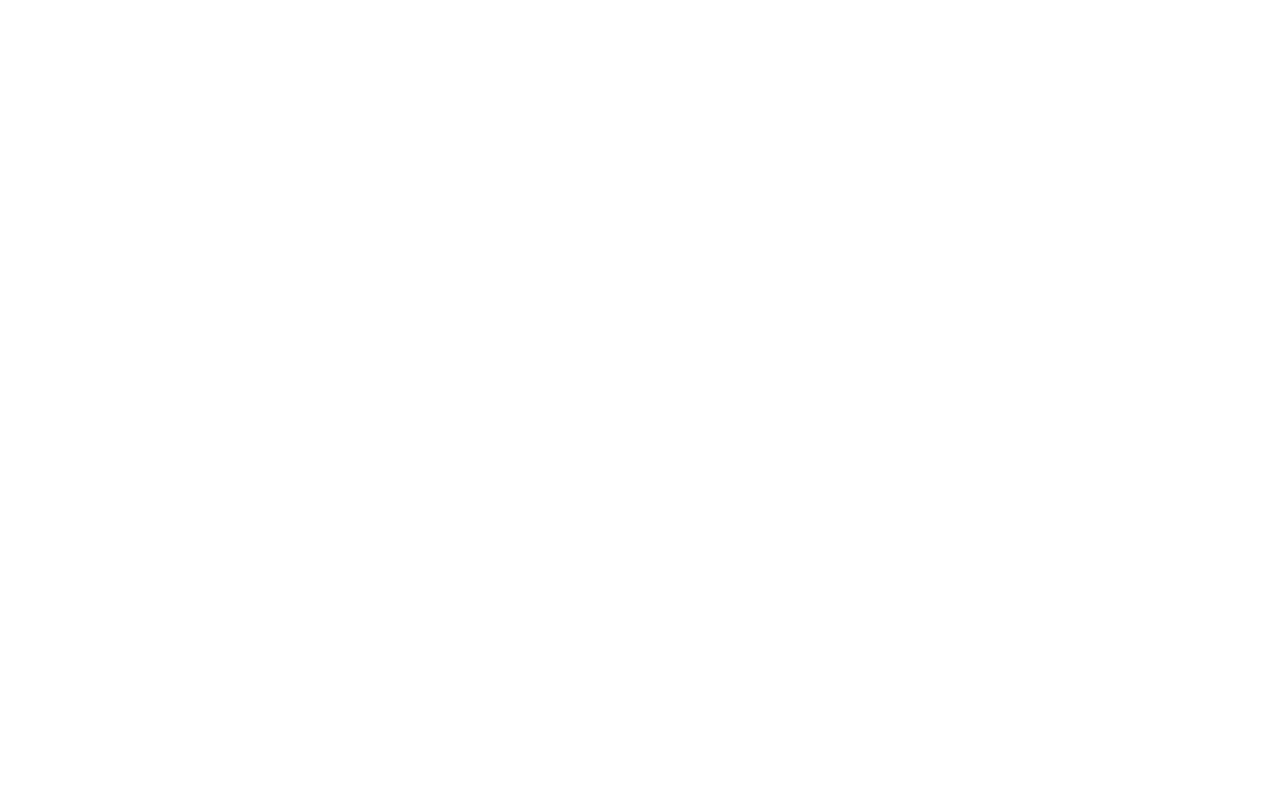
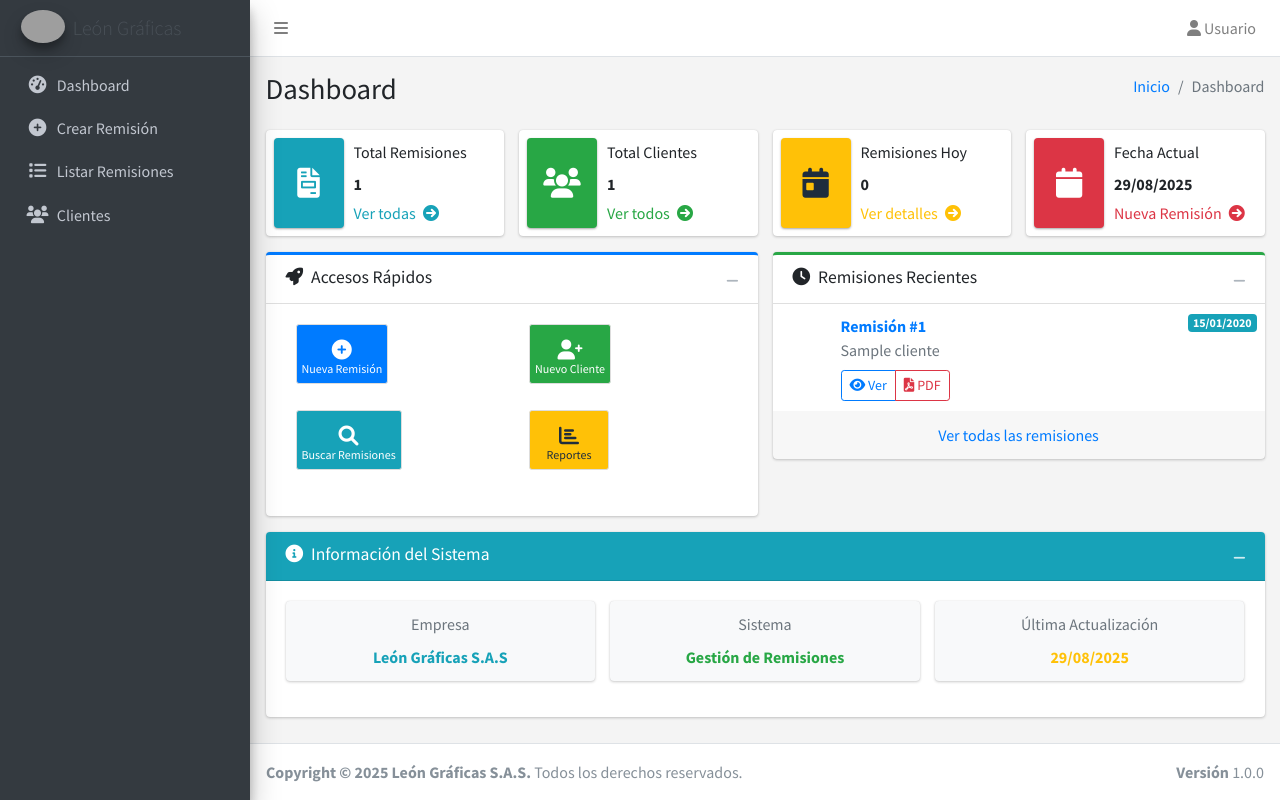
Before and after one commit to sofiaenciso20/remisiones_leon, a PHP site: page /dashboard.php in a window 1280 px wide. Before the commit the page is empty. Run offline with PHP 8.4, Linux system fonts and the light colour scheme; tables that the repository leaves empty hold one stand-in row (values such as "Sample post"); some libraries are stand-ins or nearby versions; grey boxes are pictures that could not be loaded.

Commit message:
segundo commit dashboard

```diff
--- a/dashboard.php
+++ b/dashboard.php
@@ -0,0 +1,273 @@
+<?php
+require_once __DIR__ . '/config/database.php';
+require_once __DIR__ . '/models/Cliente.php';
+require_once __DIR__ . '/models/Remision.php';
+
+// Crear conexión a la base de datos
+$database = new Database();
+$db = $database->getConnection();
+
+// Crear instancias de los modelos
+$cliente = new Cliente($db);
+$remision = new Remision($db);
+
+// Obtener estadísticas
+$totalClientes = $cliente->contarTotal();
+$totalRemisiones = $remision->contarTotal();
+
+try {
+    $remisionesHoy = method_exists($remision, 'contarPorFecha')
+        ? $remision->contarPorFecha(date('Y-m-d'))
+        : 0;
+} catch (Error $e) {
+    $remisionesHoy = 0;
+}
+
+$remisionesRecientes = $remision->obtenerRecientes(5);
+
+include __DIR__ . '/views/layout/header.php';
+?>
+
+<!-- Content Header -->
+<section class="content-header">
+    <div class="container-fluid">
+        <div class="row mb-2">
+            <div class="col-sm-6">
+                <h1>Dashboard</h1>
+            </div>
+            <div class="col-sm-6">
+                <ol class="breadcrumb float-sm-right">
+                    <li class="breadcrumb-item"><a href="index.php">Inicio</a></li>
+                    <li class="breadcrumb-item active">Dashboard</li>
+                </ol>
+            </div>
+        </div>
+    </div>
+</section>
+
+<!-- Main content -->
+<section class="content">
+    <div class="container-fluid">
+        <!-- Small boxes (Stat boxes) -->
+        <div class="row">
+            <div class="col-12 col-sm-6 col-md-3">
+                <div class="info-box">
+                    <span class="info-box-icon bg-info elevation-1">
+                        <i class="fas fa-file-invoice"></i>
+                    </span>
+                    <div class="info-box-content">
+                        <span class="info-box-text">Total Remisiones</span>
+                        <span class="info-box-number"><?php echo $totalRemisiones; ?></span>
+                        <div class="info-box-footer">
+                            <a href="listar_remisiones.php" class="text-info">Ver todas <i class="fas fa-arrow-circle-right ml-1"></i></a>
+                        </div>
+                    </div>
+                </div>
+            </div>
+            <div class="col-12 col-sm-6 col-md-3">
+                <div class="info-box">
+                    <span class="info-box-icon bg-success elevation-1">
+                        <i class="fas fa-users"></i>
+                    </span>
+                    <div class="info-box-content">
+                        <span class="info-box-text">Total Clientes</span>
+                        <span class="info-box-number"><?php echo $totalClientes; ?></span>
+                        <div class="info-box-footer">
+                            <a href="clientes.php" class="text-success">Ver todos <i class="fas fa-arrow-circle-right ml-1"></i></a>
+                        </div>
+                    </div>
+                </div>
+            </div>
+            <div class="col-12 col-sm-6 col-md-3">
+                <div class="info-box">
+                    <span class="info-box-icon bg-warning elevation-1">
+                        <i class="fas fa-calendar-day"></i>
+                    </span>
+                    <div class="info-box-content">
+                        <span class="info-box-text">Remisiones Hoy</span>
+                        <span class="info-box-number"><?php echo $remisionesHoy; ?></span>
+                        <div class="info-box-footer">
+                            <a href="listar_remisiones.php?fecha=<?php echo date('Y-m-d'); ?>" class="text-warning">Ver detalles <i class="fas fa-arrow-circle-right ml-1"></i></a>
+                        </div>
+                    </div>
+                </div>
+            </div>
+            <div class="col-12 col-sm-6 col-md-3">
+                <div class="info-box">
+                    <span class="info-box-icon bg-danger elevation-1">
+                        <i class="fas fa-calendar"></i>
+                    </span>
+                    <div class="info-box-content">
+                        <span class="info-box-text">Fecha Actual</span>
+                        <span class="info-box-number"><?php echo date('d/m/Y'); ?></span>
+                        <div class="info-box-footer">
+                            <a href="index.php" class="text-danger">Nueva Remisión <i class="fas fa-arrow-circle-right ml-1"></i></a>
+                        </div>
+                    </div>
+                </div>
+            </div>
+        </div>
+
+        <div class="row">
+            <div class="col-md-6">
+                <div class="card card-primary card-outline">
+                    <div class="card-header">
+                        <h3 class="card-title">
+                            <i class="fas fa-rocket mr-2"></i>Accesos Rápidos
+                        </h3>
+                        <div class="card-tools">
+                            <button type="button" class="btn btn-tool" data-card-widget="collapse">
+                                <i class="fas fa-minus"></i>
+                            </button>
+                        </div>
+                    </div>
+                    <div class="card-body">
+                        <div class="row">
+                            <div class="col-6 col-md-6 mb-3">
+                                <a href="index.php" class="btn btn-app bg-primary">
+                                    <i class="fas fa-plus-circle fa-2x"></i>
+                                    Nueva Remisión
+                                </a>
+                            </div>
+                            <div class="col-6 col-md-6 mb-3">
+                                <a href="clientes.php" class="btn btn-app bg-success">
+                                    <i class="fas fa-user-plus fa-2x"></i>
+                                    Nuevo Cliente
+                                </a>
+                            </div>
+                            <div class="col-6 col-md-6 mb-3">
+                                <a href="listar_remisiones.php" class="btn btn-app bg-info">
+                                    <i class="fas fa-search fa-2x"></i>
+                                    Buscar Remisiones
+                                </a>
+                            </div>
+                            <div class="col-6 col-md-6 mb-3">
+                                <button type="button" class="btn btn-app bg-warning" onclick="generarReporte()">
+                                    <i class="fas fa-chart-bar fa-2x"></i>
+                                    Reportes
+                                </button>
+                            </div>
+                        </div>
+                    </div>
+                </div>
+            </div>
+
+            <div class="col-md-6">
+                <div class="card card-success card-outline">
+                    <div class="card-header">
+                        <h3 class="card-title">
+                            <i class="fas fa-clock mr-2"></i>Remisiones Recientes
+                        </h3>
+                        <div class="card-tools">
+                            <button type="button" class="btn btn-tool" data-card-widget="collapse">
+                                <i class="fas fa-minus"></i>
+                            </button>
+                        </div>
+                    </div>
+                    <div class="card-body p-0">
+                        <?php if (count($remisionesRecientes) > 0): ?>
+                            <ul class="products-list product-list-in-card pl-2 pr-2">
+                                <?php foreach ($remisionesRecientes as $remision): ?>
+                                    <li class="item">
+                                        <div class="product-info">
+                                            <a href="javascript:void(0)" class="product-title">
+                                                Remisión #<?php echo $remision['numero_remision']; ?>
+                                                <span class="badge badge-info float-right"><?php echo date('d/m/Y', strtotime($remision['fecha_emision'])); ?></span>
+                                            </a>
+                                            <span class="product-description">
+                                                <?php echo $remision['nombre_cliente']; ?>
+                                            </span>
+                                            <div class="btn-group mt-2">
+                                                <a href="ajax/ver_remision.php?id=<?php echo $remision['id_remision']; ?>"
+                                                   class="btn btn-sm btn-outline-primary" target="_blank">
+                                                    <i class="fas fa-eye"></i> Ver
+                                                </a>
+                                                <a href="generar_pdf.php?id=<?php echo $remision['id_remision']; ?>"
+                                                   class="btn btn-sm btn-outline-danger" target="_blank">
+                                                    <i class="fas fa-file-pdf"></i> PDF
+                                                </a>
+                                            </div>
+                                        </div>
+                                    </li>
+                                <?php endforeach; ?>
+                            </ul>
+                        <?php else: ?>
+                            <div class="text-center p-4">
+                                <i class="fas fa-inbox fa-3x text-muted mb-3"></i>
+                                <p class="text-muted">No hay remisiones recientes</p>
+                                <a href="index.php" class="btn btn-primary">
+                                    <i class="fas fa-plus"></i> Crear Primera Remisión
+                                </a>
+                            </div>
+                        <?php endif; ?>
+                    </div>
+                    <div class="card-footer text-center">
+                        <a href="listar_remisiones.php" class="uppercase">Ver todas las remisiones</a>
+                    </div>
+                </div>
+            </div>
+        </div>
+
+        <div class="row">
+            <div class="col-md-12">
+                <div class="card card-info">
+                    <div class="card-header">
+                        <h3 class="card-title">
+                            <i class="fas fa-info-circle mr-2"></i>Información del Sistema
+                        </h3>
+                        <div class="card-tools">
+                            <button type="button" class="btn btn-tool" data-card-widget="collapse">
+                                <i class="fas fa-minus"></i>
+                            </button>
+                        </div>
+                    </div>
+                    <div class="card-body">
+                        <div class="row">
+                            <div class="col-sm-12 col-md-4">
+                                <div class="info-box bg-light">
+                                    <div class="info-box-content">
+                                        <span class="info-box-text text-center text-muted">Empresa</span>
+                                        <span class="info-box-number text-center text-info mb-0">León Gráficas S.A.S</span>
+                                    </div>
+                                </div>
+                            </div>
+                            <div class="col-sm-12 col-md-4">
+                                <div class="info-box bg-light">
+                                    <div class="info-box-content">
+                                        <span class="info-box-text text-center text-muted">Sistema</span>
+                                        <span class="info-box-number text-center text-success mb-0">Gestión de Remisiones</span>
+                                    </div>
+                                </div>
+                            </div>
+                            <div class="col-sm-12 col-md-4">
+                                <div class="info-box bg-light">
+                                    <div class="info-box-content">
+                                        <span class="info-box-text text-center text-muted">Última Actualización</span>
+                                        <span class="info-box-number text-center text-warning mb-0"><?php echo date('d/m/Y'); ?></span>
+                                    </div>
+                                </div>
+                            </div>
+                        </div>
+                    </div>
+                </div>
+            </div>
+        </div>
+    </div>
+</section>
+
+<script>
+function generarReporte() {
+    Swal.fire({
+        title: 'Reportes',
+        text: 'Funcionalidad de reportes en desarrollo',
+        icon: 'info',
+        confirmButtonText: 'Entendido'
+    });
+}
+
+setInterval(function() {
+    location.reload();
+}, 300000);
+</script>
+
+<?php include 'views/layout/footer.php'; ?>
--- a/models/Cliente.php
+++ b/models/Cliente.php
@@ -81,5 +81,13 @@ class Cliente {
         }
         return false;
     }
+
+    public function contarTotal() {
+        $query = "SELECT COUNT(*) as total FROM " . $this->table_name;
+        $stmt = $this->conn->prepare($query);
+        $stmt->execute();
+        $row = $stmt->fetch(PDO::FETCH_ASSOC);
+        return $row['total'];
+    }
 }
 ?>
--- a/models/Remision.php
+++ b/models/Remision.php
@@ -139,5 +139,43 @@ class Remision {
         $row = $stmt->fetch(PDO::FETCH_ASSOC);
         return $row['total'];
     }
+
+    public function contarTotal() {
+        $query = "SELECT COUNT(*) as total FROM " . $this->table_name;
+        $stmt = $this->conn->prepare($query);
+        $stmt->execute();
+        $row = $stmt->fetch(PDO::FETCH_ASSOC);
+        return $row['total'];
+    }
+
+    // --- NUEVOS MÉTODOS PARA DASHBOARD ---
+    /**
+     * Contar remisiones por fecha específica
+     */
+    public function contarPorFecha($fecha) {
+        $query = "SELECT COUNT(*) as total
+                  FROM " . $this->table_name . "
+                  WHERE DATE(fecha_emision) = :fecha";
+        $stmt = $this->conn->prepare($query);
+        $stmt->bindParam(":fecha", $fecha);
+        $stmt->execute();
+        $row = $stmt->fetch(PDO::FETCH_ASSOC);
+        return $row['total'];
+    }
+
+    /**
+     * Obtener remisiones recientes
+     */
+    public function obtenerRecientes($limite = 5) {
+        $query = "SELECT r.id_remision, r.numero_remision, r.fecha_emision, c.nombre_cliente
+                  FROM " . $this->table_name . " r
+                  LEFT JOIN clientes c ON r.id_cliente = c.id_cliente
+                  ORDER BY r.fecha_emision DESC
+                  LIMIT :limite";
+        $stmt = $this->conn->prepare($query);
+        $stmt->bindValue(':limite', (int)$limite, PDO::PARAM_INT);
+        $stmt->execute();
+        return $stmt->fetchAll(PDO::FETCH_ASSOC);
+    }
 }
 ?>
--- a/views/layout/header.php
+++ b/views/layout/header.php
@@ -71,7 +71,7 @@
             <nav class="mt-2">
                 <ul class="nav nav-pills nav-sidebar flex-column" data-widget="treeview" role="menu" data-accordion="false">
                     <li class="nav-item">
-                        <a href="index.php" class="nav-link">
+                        <a href="dashboard.php" class="nav-link">
                             <i class="nav-icon fas fa-tachometer-alt"></i>
                             <p>Dashboard</p>
                         </a>
```
